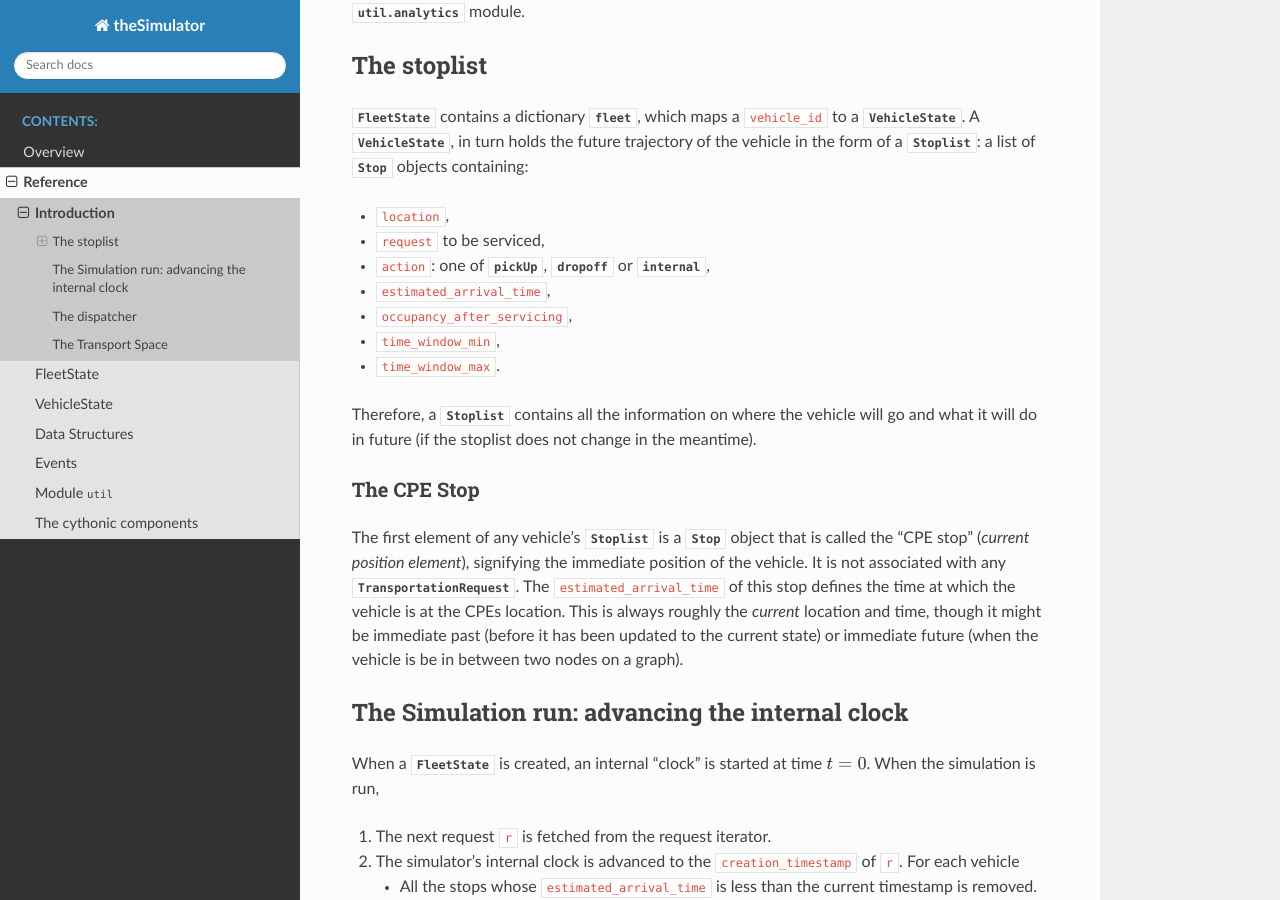
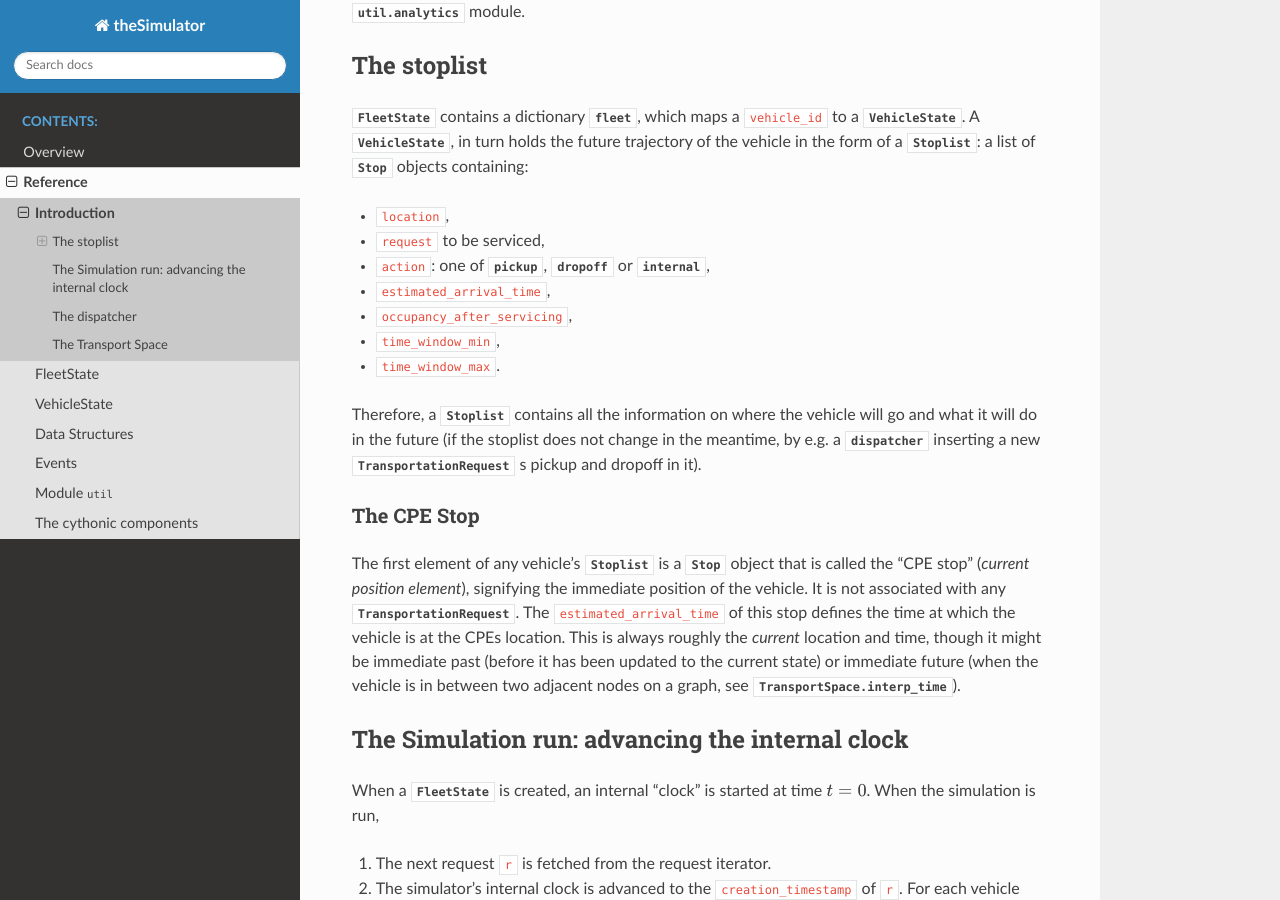
Before and after one commit to PhysicsOfMobility/ridepy, a Sphinx documentation site: the page built from doc/introduction.rst, in a window 1280 px wide and 900 px high, scrolled down 556 px. Built offline with Sphinx 7.4.7 and the Read the Docs theme 2.0.0, drawn with Linux system fonts in a browser that asks for light colours; some of the changed text lies outside the part shown.

Commit message:
docs(docs): misc docs improvement

```diff
--- a/doc/conf.py
+++ b/doc/conf.py
@@ -67,7 +67,7 @@ autodoc_member_order = "bysource"
 # https://www.sphinx-doc.org/en/master/usage/extensions/autodoc.html#confval-autoclass_content
 autoclass_content = "both"
 default_role = "py:obj"
-
+add_module_names = False
 autodoc_typehints = "description"
 autodoc_type_aliases = {
     "RequestEvent": "thesimulator.events.RequestEvent",
--- a/doc/introduction.rst
+++ b/doc/introduction.rst
@@ -1,5 +1,6 @@
 Introduction
 ============
+
 theSimulator lets a user specify a `.FleetState` of :math:`n` vehicles with desired
 passenger capacities, as well as an ``iterator`` of `.TransportationRequest`
 objects, each containing:
@@ -19,28 +20,29 @@ The request iterator must yield requests in increasing order of ``creation_times
 
 Calling `.FleetState.simulate()` then executes the simulation, which outputs a
 sequence of `Event` objects (add link here), from which the user can compute various metrics,
-optionally using the `.util.analytics` module.
+optionally using the :mod:`.util.analytics` module.
 
 
 .. _desc_stoplist:
 
 The stoplist
 ------------
-`FleetState` contains a dictionary `.fleet`, which maps a ``vehicle_id`` to a
+`.FleetState` contains a dictionary `.fleet`, which maps a ``vehicle_id`` to a
 `.VehicleState`. A `VehicleState`, in turn holds the future trajectory of the
-vehicle in the form of a `Stoplist`: a list of `.Stop` objects containing:
+vehicle in the form of a `~.vehicleState.Stoplist`: a list of `.Stop` objects containing:
 
 * ``location``,
 * ``request`` to be serviced,
-* ``action``: one of `pickUp`, `dropoff` or `internal`,
+* ``action``: one of `pickup`, `dropoff` or `internal`,
 * ``estimated_arrival_time``,
 * ``occupancy_after_servicing``,
 * ``time_window_min``,
 * ``time_window_max``.
 
 Therefore, a `Stoplist` contains all the information on where the vehicle will
-go and what it will do in future (if the stoplist does not change in the
-meantime).
+go and what it will do in the future (if the stoplist does not change in the
+meantime, by e.g. a `.dispatcher` inserting a new `TransportationRequest` s
+pickup and dropoff in it).
 
 
 .. _desc_cpestop:
@@ -53,14 +55,16 @@ position of the vehicle. It is not associated with any `TransportationRequest`.
 The ``estimated_arrival_time`` of this stop defines the time at which the
 vehicle is at the CPEs location. This is always roughly the *current* location
 and time, though it might be immediate past (before it has been updated to the
-current state) or immediate future (when the vehicle is be in between two nodes
-on a graph).
+current state) or immediate future (when the vehicle is in between two adjacent nodes
+on a graph, see `.TransportSpace.interp_time`).
+
+
 
 
 The Simulation run: advancing the internal clock
 -------------------------------------------------
 
-When a `FleetState` is created, an internal "clock" is started at time :math:`t= 0`.
+When a `.FleetState` is created, an internal "clock" is started at time :math:`t= 0`.
 When the simulation is run,
 
 1. The next request ``r`` is fetched from the request iterator.
--- a/doc/overview.rst
+++ b/doc/overview.rst
@@ -1,7 +1,6 @@
 Overview
 ========
 
-.. currentmodule:: thesimulator
 .. highlight:: python
 
 Here we describe the design of theSimulator, and how to get started with using
@@ -222,10 +221,10 @@ versions of ``TransportationRequest``, ``Stop``, ``VehicleState`` and a
     print(events)
 
 
-How to create your own dispatcher
+How to write your own dispatcher
 ---------------------------------
 
 
 
-How to create your own ``TransportSpace``
+How to write your own ``TransportSpace``
 -----------------------------------------
--- a/doc/utils.rst
+++ b/doc/utils.rst
@@ -17,3 +17,9 @@ The request generators
 
 .. automodule:: thesimulator.util.request_generators
     :members:
+
+The analytics module
+--------------------
+
+.. automodule:: thesimulator.util.analytics
+    :members:
```
Also changed, not shown: other parts of doc/introduction.rst (+1 -1 lines), 3 other files.
